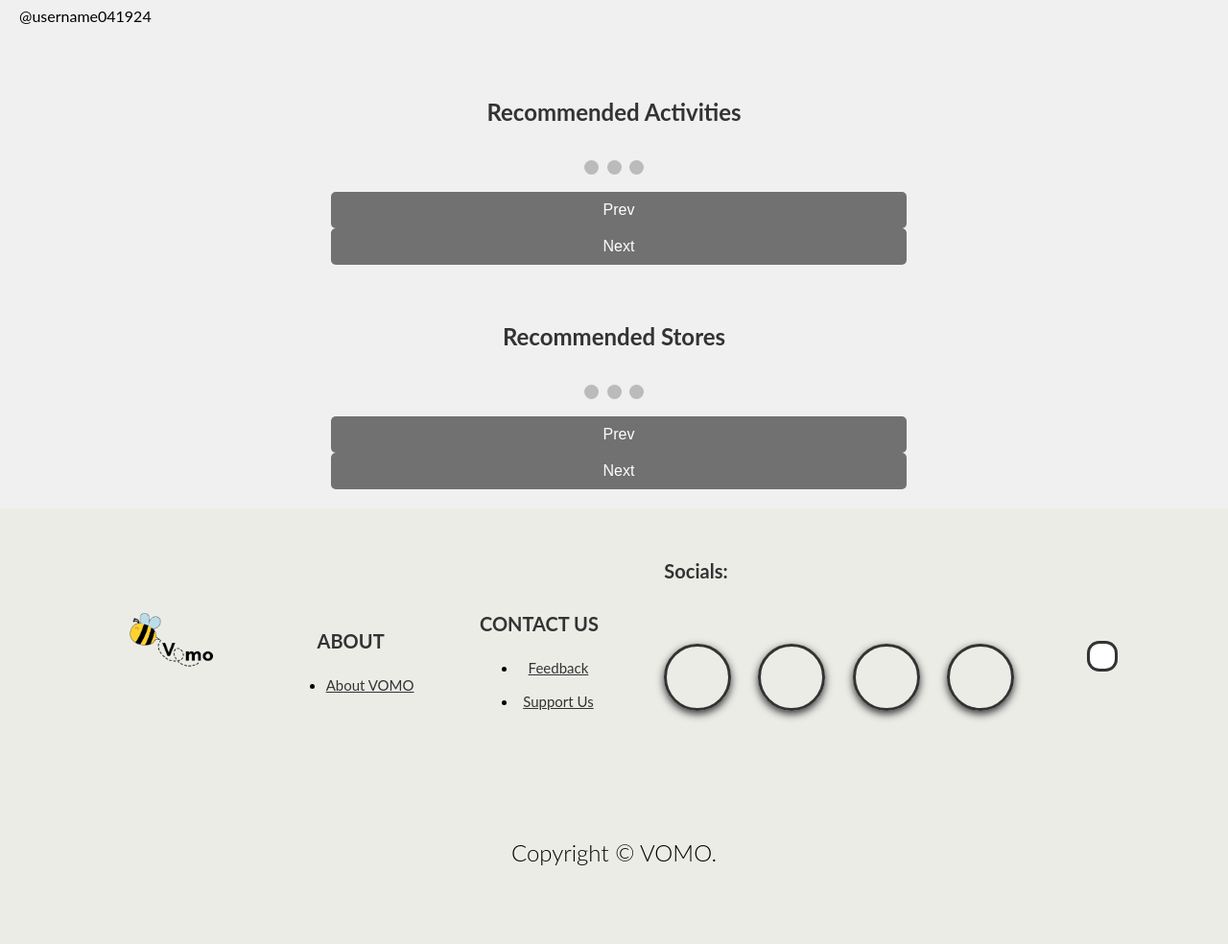
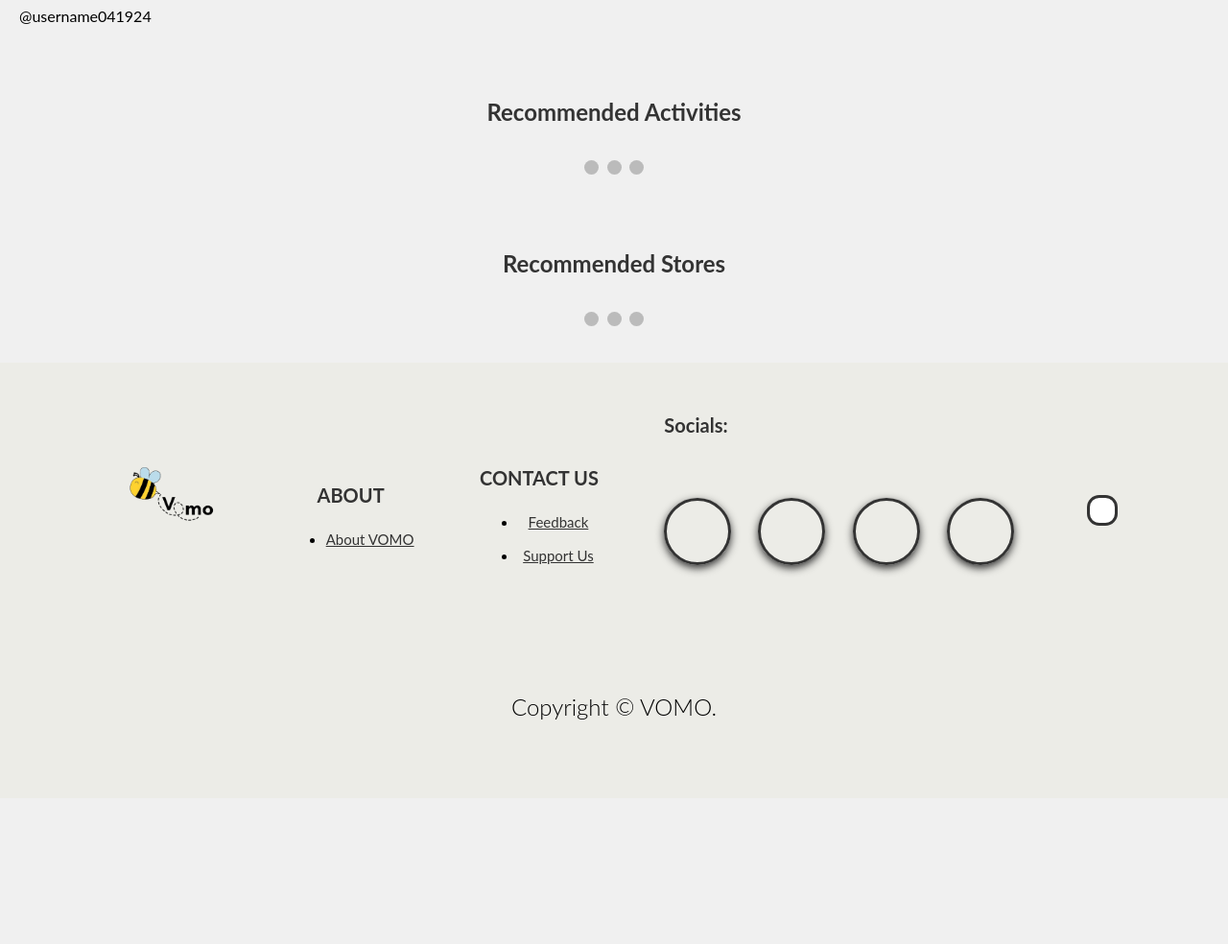
Before and after one commit to bo-exe/FYP, a PHP site: page / in a window 1280 px wide. Shown: the part 219-1203 px from the top of the page at 96% size. After the commit the page ends 969 px from the top, so only its background shows below. Run offline with PHP 8.4, Linux system fonts and the light colour scheme.

Commit message:
update index.php

```diff
--- a/index.php
+++ b/index.php
@@ -25,10 +25,6 @@
             <span class="dot" onclick="currentSlide(2, 0)"></span>
             <span class="dot" onclick="currentSlide(3, 0)"></span>
         </div>
-        <div class="carousel-buttons">
-            <button onclick="prevSlide(0)">Prev</button>
-            <button onclick="nextSlide(0)">Next</button>
-        </div>
     </div>
 
     <!-- Second Carousel: Recommended Stores -->
@@ -43,10 +39,6 @@
             <span class="dot" onclick="currentSlide(1, 1)"></span>
             <span class="dot" onclick="currentSlide(2, 1)"></span>
             <span class="dot" onclick="currentSlide(3, 1)"></span>
-        </div>
-        <div class="carousel-buttons">
-            <button onclick="prevSlide(1)">Prev</button>
-            <button onclick="nextSlide(1)">Next</button>
         </div>
     </div>
 
```
